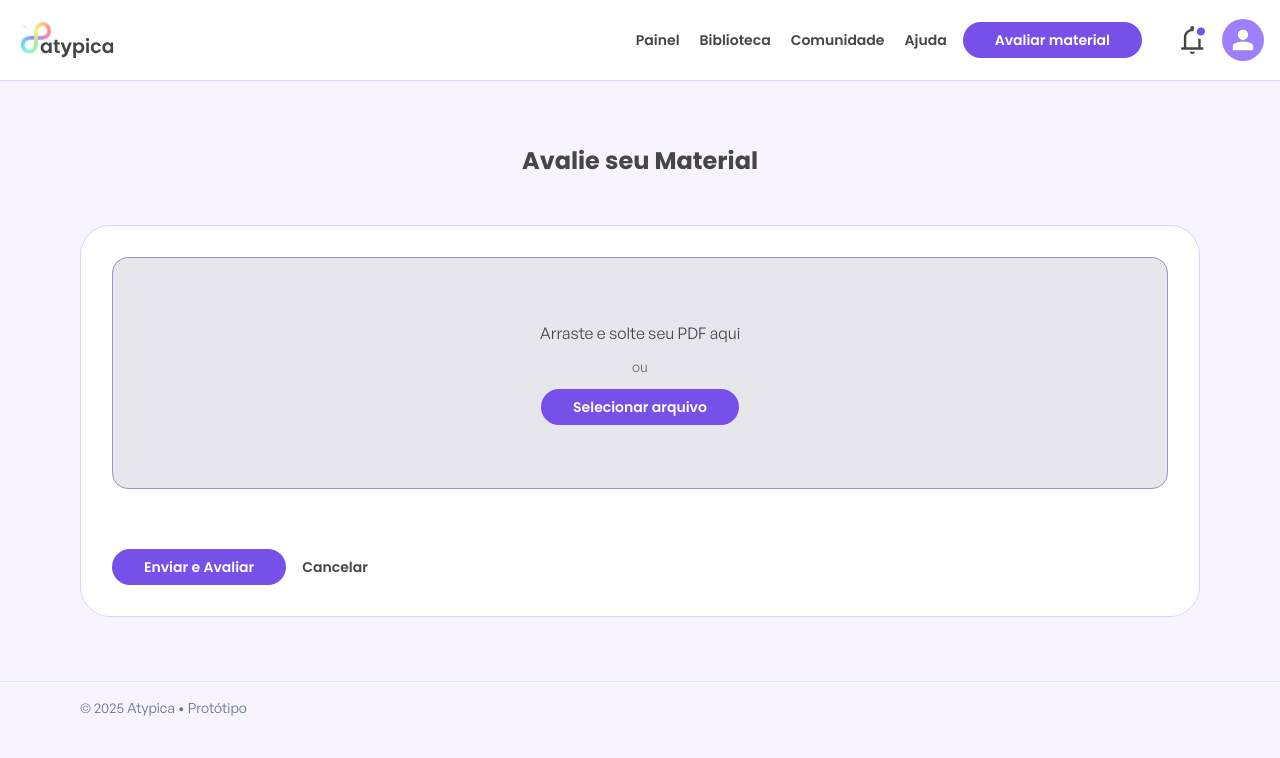
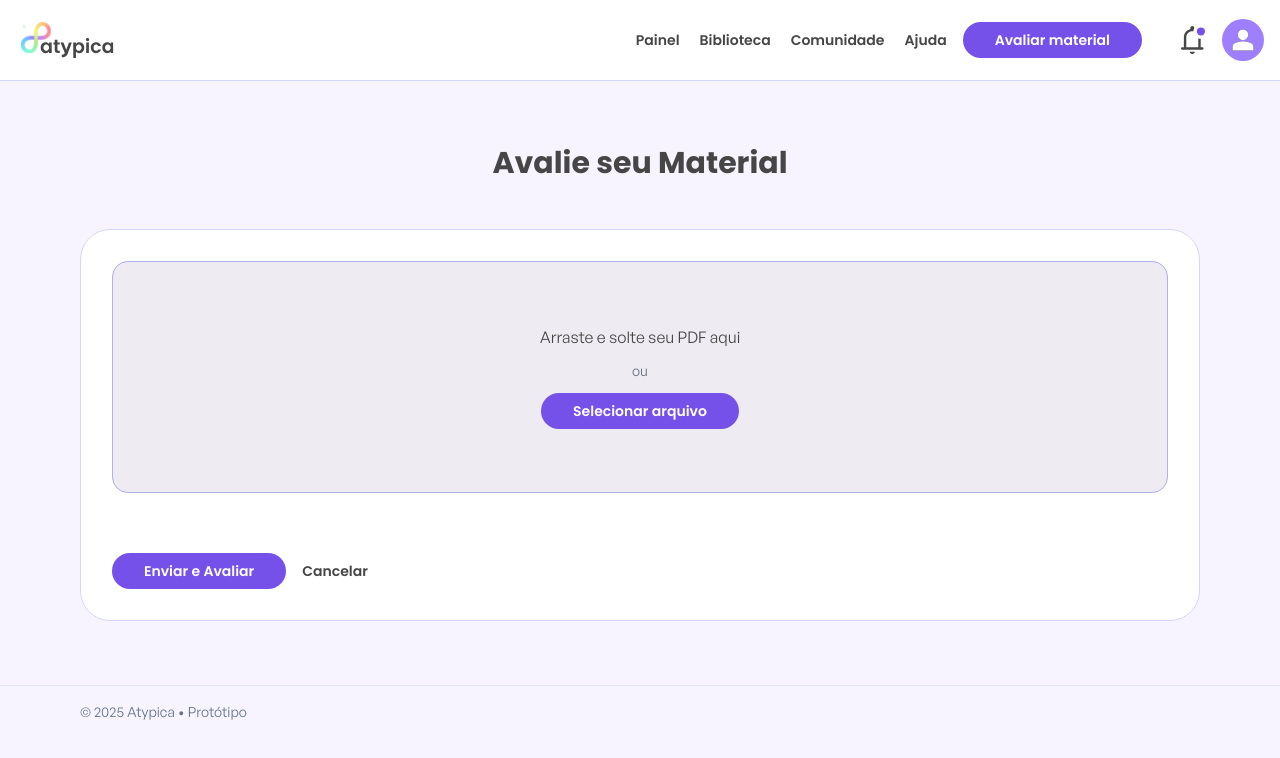
Before and after one commit to guilhermeavarella/atypica-frontend, a React (Vite) app: page /upload in a window 1280 px wide. Shown: the top 758 px of the page. Built offline with nearby package versions, Linux system fonts and the light colour scheme.

Commit message:
fix: minor style adjustments

```diff
--- a/src/pages/Upload.jsx
+++ b/src/pages/Upload.jsx
@@ -32,7 +32,7 @@ export default function Upload() {
 
   return (
     <section>
-      <h1 className="text-center text-2xl font-bold font-poppins my-12">Avalie seu Material</h1>
+      <h1 className="text-center text-3xl font-bold font-poppins my-12">Avalie seu Material</h1>
       <div  className="w-full p-8 bg-background-fixed-white rounded-[30px] outline outline-1 outline-offset-[-1px] outline-content-light inline-flex flex-col justify-start items-start gap-9 overflow-hidden">
         <div
           onDrop={onDrop}
--- a/src/styles/colors.css
+++ b/src/styles/colors.css
@@ -7,13 +7,13 @@
   /* Content */
   --content-primary: #464646;
   --content-secondary: #686D7C;
-  --content-tertiary: #9A9BBB;
+  --content-tertiary: #B0B2E4;
   --content-light: #D4D5F9;
   --content-inverse: #FFFFFF;
 
   /* Background */
   --background-fixed-white: #FFFFFF;
-  --background-field: #E8E6ED;
+  --background-field: #EEECF2;
   --background-yellow: #FFF9EC;
   --background-purple: #F2ECFF;
   --background-purple-light: #F8F4FF;
```
